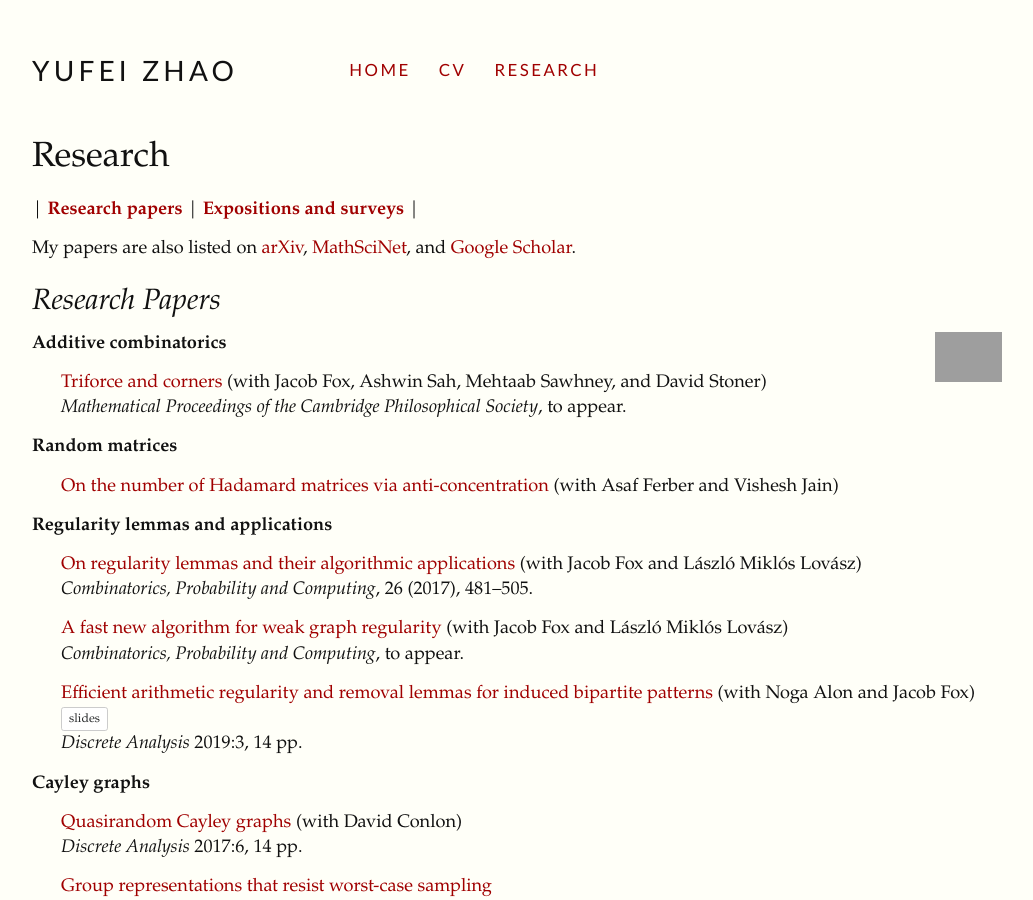
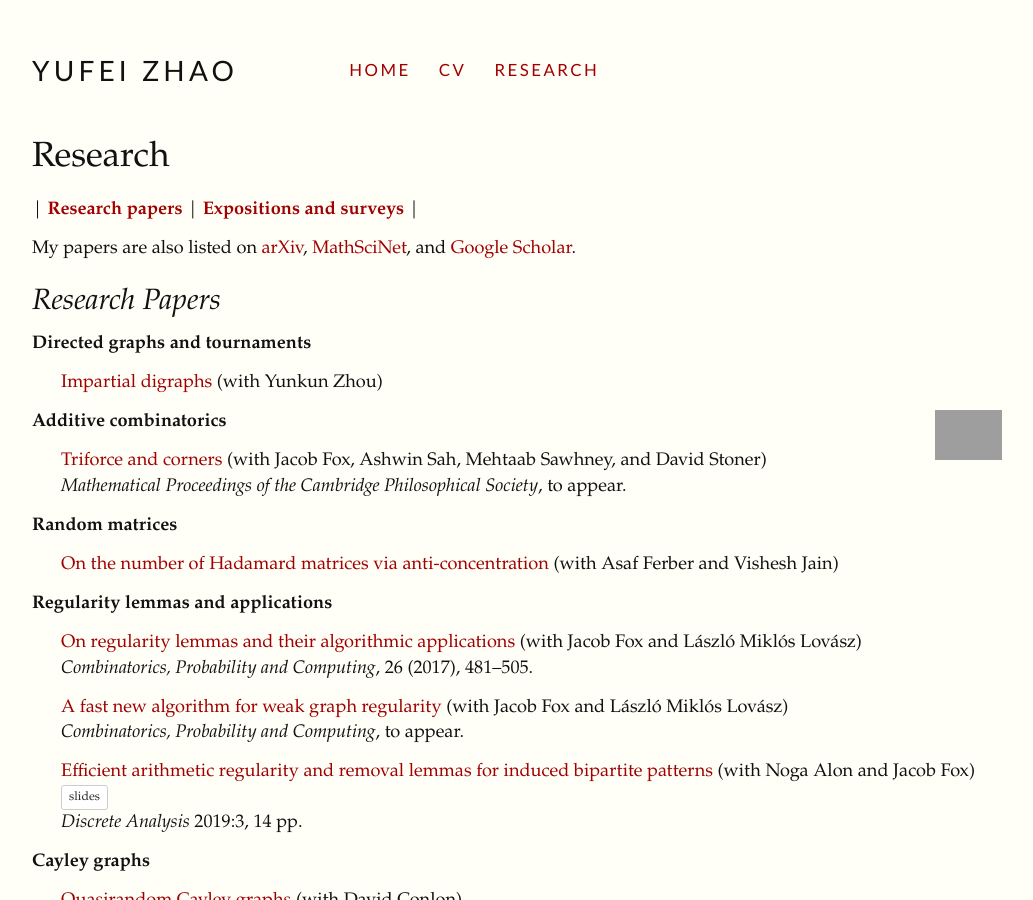
Before and after one commit to yufeizhao/yufeizhao.github.io, a Jekyll site: the page built from research.md, in a window 1280 px wide and 900 px high. Shown: the whole window, without its empty margins (123-1156 px from the left). Built offline with Jekyll 4.4.1, drawn with Linux system fonts in a browser that asks for light colours; nearby versions of some CDN libraries; formulas are drawn with MathJax 3; grey boxes are pictures that could not be loaded.

Commit message:
impartial digraphs

```diff
--- a/research.md
+++ b/research.md
@@ -16,6 +16,10 @@ and
 
 ## Research Papers
 
+
+**Directed graphs and tournaments**
+
+* [Impartial digraphs](https://arxiv.org/abs/1906.10482) (with Yunkun Zhou)
 
 **Additive combinatorics**
 <img class="side" alt="" height="50" src="triforce.svg" />
```
Also changed, not shown: 1 other file.
